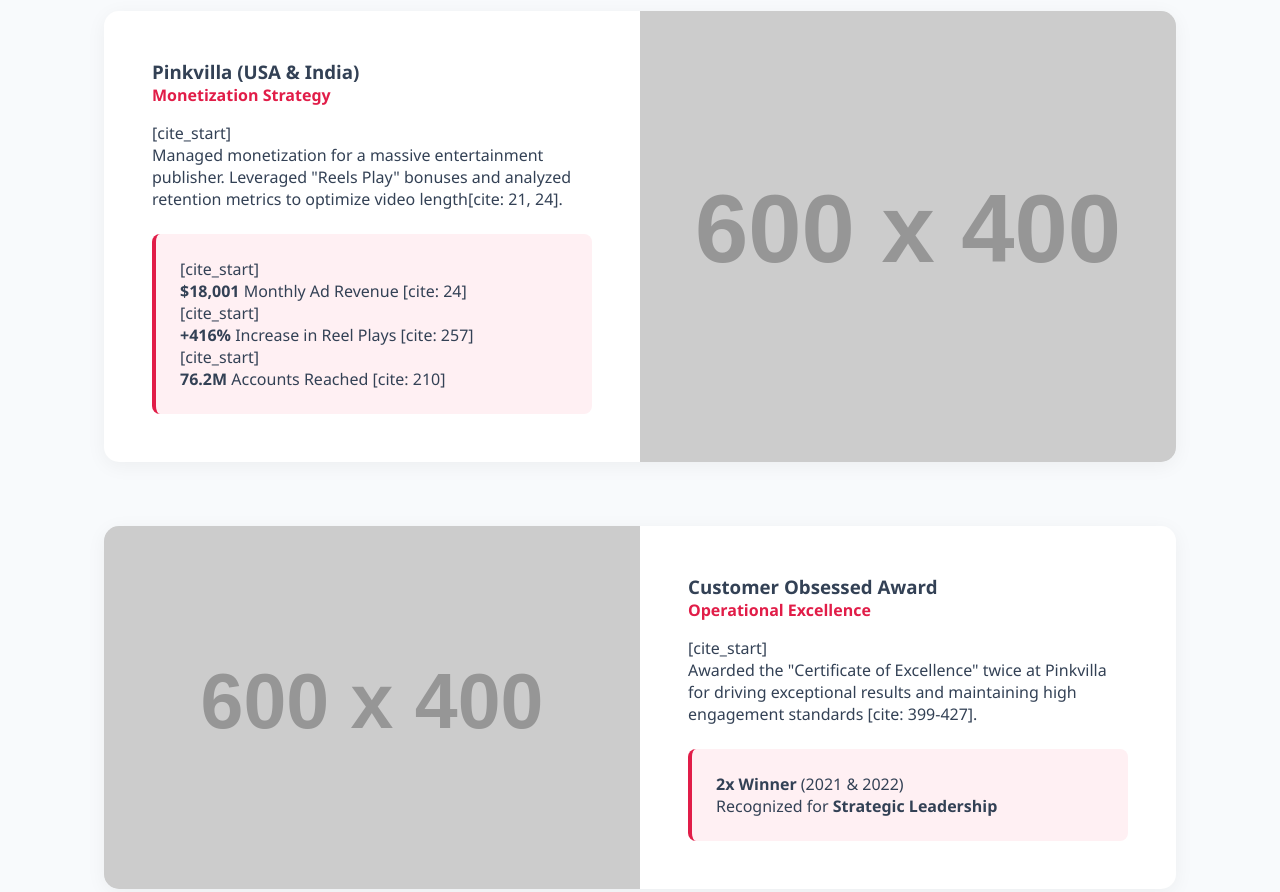
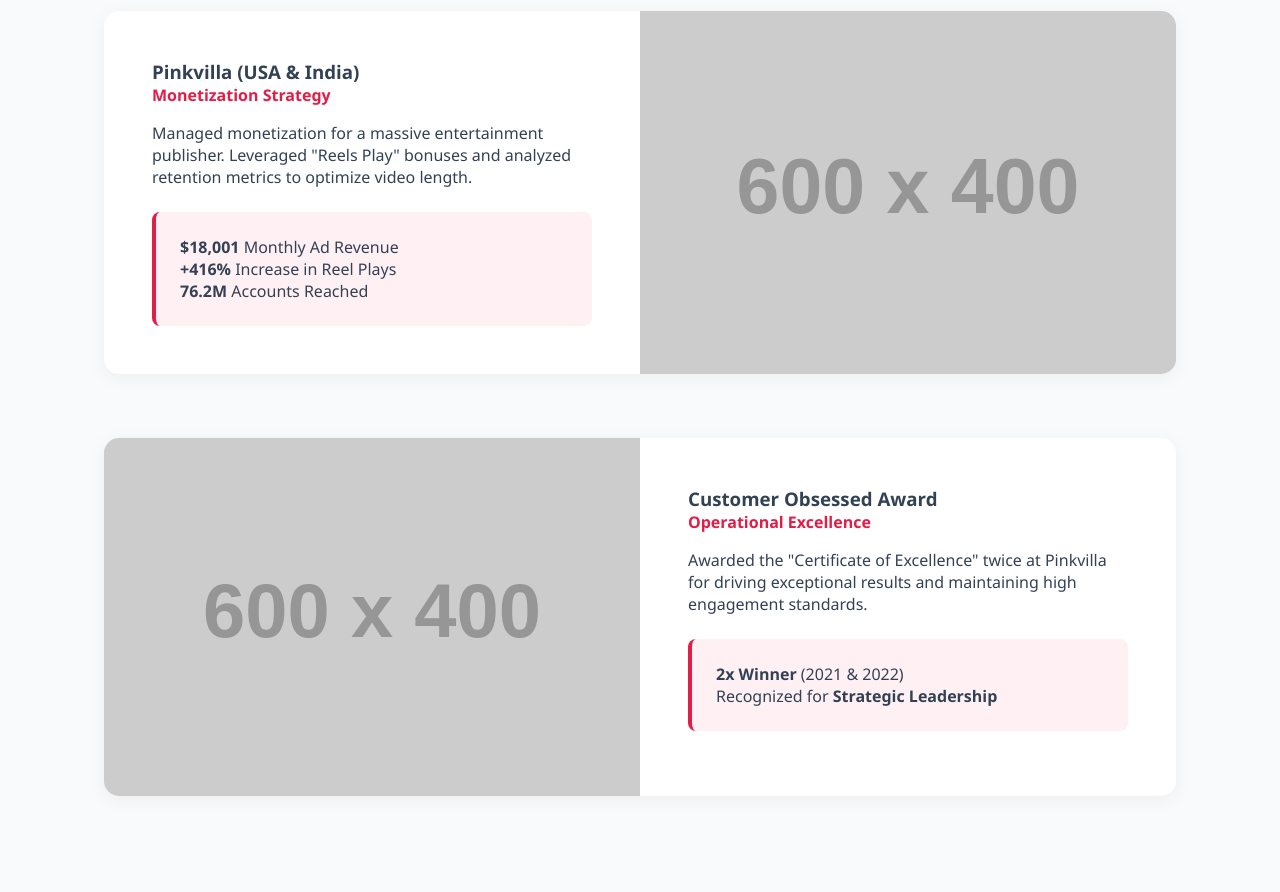
Before and after one commit to TridishaBaruah/TridishaBaruah.github.io, a plain HTML site: page index.html in a window 1280 px wide. Shown: the part 860-1752 px from the top of the page. Drawn offline with Linux system fonts and the light colour scheme; placeholder pictures from the web are drawn by us.

Commit message:
Update index.html

```diff
--- a/index.html
+++ b/index.html
@@ -85,11 +85,11 @@
             <div class="p-content">
                 <h3>Pinkvilla (USA & India)</h3>
                 <p style="color: var(--primary); font-weight: 700; margin-bottom: 1rem;">Monetization Strategy</p>
-                [cite_start]<p>Managed monetization for a massive entertainment publisher. Leveraged "Reels Play" bonuses and analyzed retention metrics to optimize video length[cite: 21, 24].</p>
+                <p>Managed monetization for a massive entertainment publisher. Leveraged "Reels Play" bonuses and analyzed retention metrics to optimize video length.</p>
                 <div class="metric-box">
-                    [cite_start]<p><strong>$18,001</strong> Monthly Ad Revenue [cite: 24]</p>
-                    [cite_start]<p><strong>+416%</strong> Increase in Reel Plays [cite: 257]</p>
-                    [cite_start]<p><strong>76.2M</strong> Accounts Reached [cite: 210]</p>
+                    <p><strong>$18,001</strong> Monthly Ad Revenue</p>
+                    <p><strong>+416%</strong> Increase in Reel Plays</p>
+                    <p><strong>76.2M</strong> Accounts Reached</p>
                 </div>
             </div>
             <div class="p-img-container">
@@ -104,7 +104,7 @@
             <div class="p-content">
                 <h3>Customer Obsessed Award</h3>
                 <p style="color: var(--primary); font-weight: 700; margin-bottom: 1rem;">Operational Excellence</p>
-                [cite_start]<p>Awarded the "Certificate of Excellence" twice at Pinkvilla for driving exceptional results and maintaining high engagement standards [cite: 399-427].</p>
+                <p>Awarded the "Certificate of Excellence" twice at Pinkvilla for driving exceptional results and maintaining high engagement standards.</p>
                 <div class="metric-box">
                     <p><strong>2x Winner</strong> (2021 & 2022)</p>
                     <p>Recognized for <strong>Strategic Leadership</strong></p>
```
